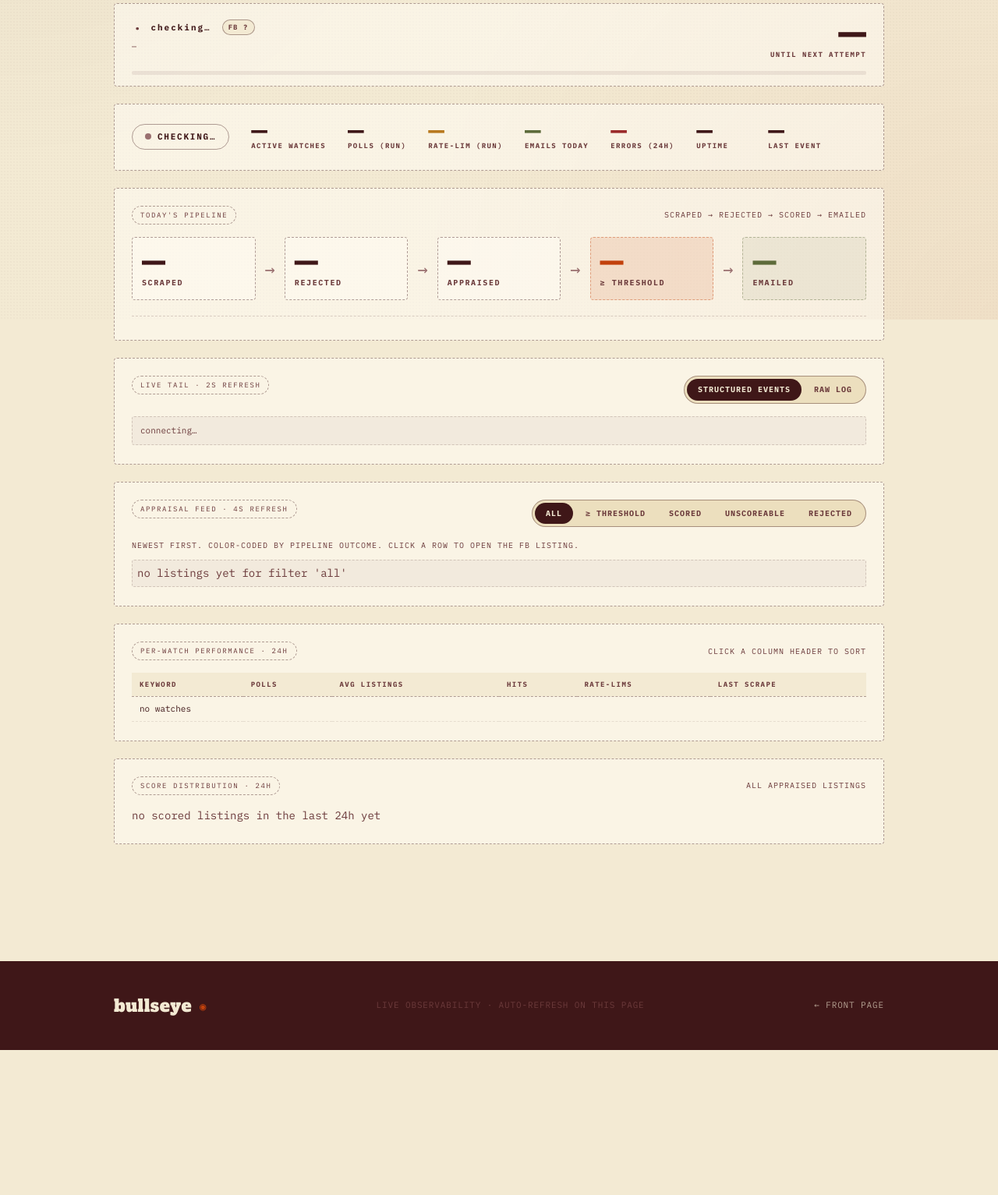
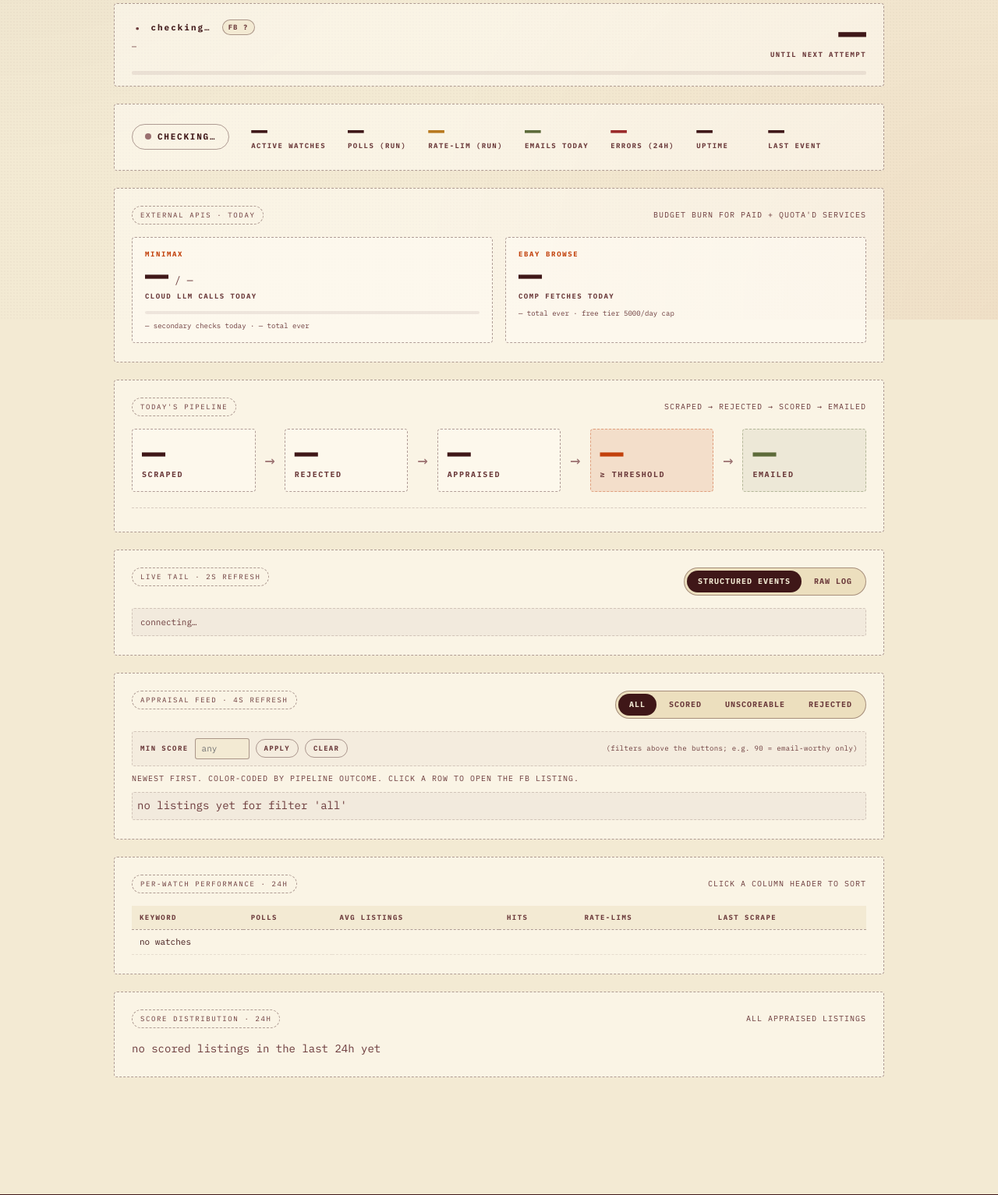
Before and after one commit to reubenlavin08/bullseye, a Flask app: page /dashboard in a window 1280 px wide. Shown: the part 390-1923 px from the top of the page at 78% size. Before the commit the page ends 1737 px from the top, so only its background shows below. Run offline with Flask 3, Linux system fonts and the light colour scheme; data that the repository does not hold is empty; some libraries are stand-ins or nearby versions.

Commit message:
Whole-row clickable comps + score-min filter + external API counters
Three user requests in one batch:

1. 'I want all the comp listings to be linked'
   Both the dashboard comp drawer AND the front-page test-appraiser
   comp list now wrap each row in an <a>, so clicking anywhere on a
   row (not just the title text) opens the actual comp listing in a
   new tab. Hover state added (subtle accent background + dotted
   underline on the title) so the row visually telegraphs that it's
   clickable. Falls back to non-link <li>/<div> when listing_url is
   missing (rare).

2. '≥ Threshold filter is broken — let me filter by an arbitrary
   score instead'
   Removed the fixed '≥ Threshold' canned filter that depended on
   ALERT_SCORE_THRESHOLD env (didn't match user's actual 90 watch
   threshold). Replaced with a numeric input + Apply/Clear buttons:
   user types e.g. 90, presses Apply, feed shows only listings with
   deal_score >= 90 (regardless of canned status filter). Enter key
   also commits. /api/dashboard/appraisal-feed accepts new min_score
   query param, clamped to 0–100.

3. 'Add a section for daily MiniMax + eBay API calls so I can see
   call frequency'
   New 'external apis · today' block above the funnel showing two
   cards:
   - MiniMax: N/budget calls today + progress bar (red when ≥80%
     of budget consumed) + secondary_checks_today + calls_total
   - eBay Browse: calls_today + calls_total
   Backed by new fields on /api/dashboard/summary.external_apis.
   ebay_api events now emitted on every Browse API call (success
   AND failure modes — auth_401/403, http_4xx/5xx, network_error,
   ok). Best-effort recording in scraper/ebay.py never raises so
   an observability bug can't break a real comp fetch.

Bonus diagnostic to user: confirmed scheduler ran continuously
overnight EXCEPT for a 5-hour gap (23:10 → 04:12) when the laptop
slept. Scheduler resumed cleanly on wake; 295 listings scraped + 244
scored over the audit window. Suggest Power & sleep → Never on AC.

219 unit tests pass.

```diff
--- a/webapp/app.py
+++ b/webapp/app.py
@@ -630,6 +630,37 @@ def api_dashboard_summary():
             )
             active_w, total_w = cur.fetchone()
 
+            # External API counters — useful for tracking daily spend
+            # / quota burn. minimax_call events are recorded by the
+            # MiniMax client (success or failure both count toward
+            # daily budget). ebay_api events would count Browse calls
+            # — we don't currently emit them but compute the count
+            # graceful-zero so the field stays stable.
+            cur.execute(
+                """SELECT
+                       COUNT(*) FILTER (WHERE event_type='minimax_call'
+                            AND created_at >= NOW()::date) AS minimax_today,
+                       COUNT(*) FILTER (WHERE event_type='minimax_call'
+                            AND created_at >= NOW()::date
+                            AND (detail->>'success')::bool = TRUE) AS minimax_today_ok,
+                       COUNT(*) FILTER (WHERE event_type='minimax_call') AS minimax_total,
+                       COUNT(*) FILTER (WHERE event_type='secondary_check'
+                            AND created_at >= NOW()::date) AS sec_check_today,
+                       COUNT(*) FILTER (WHERE event_type='ebay_api'
+                            AND created_at >= NOW()::date) AS ebay_today,
+                       COUNT(*) FILTER (WHERE event_type='ebay_api') AS ebay_total
+                   FROM scheduler_events""",
+            )
+            (mm_today, mm_today_ok, mm_total,
+             sc_today, ebay_today, ebay_total) = cur.fetchone()
+
+    # Pull MiniMax budget cap from the env so the UI can show
+    # 'X/Y used today' without hardcoding the number.
+    try:
+        mm_budget = int(os.environ.get("MINIMAX_DAILY_BUDGET", "20"))
+    except (TypeError, ValueError):
+        mm_budget = 20
+
     poll_timer = _compute_poll_timer()
 
     return jsonify({
@@ -651,6 +682,19 @@ def api_dashboard_summary():
         },
         "scheduler_booted_at": last_boot.isoformat() if last_boot else None,
         "poll_timer": poll_timer,
+        "external_apis": {
+            "minimax": {
+                "calls_today": int(mm_today or 0),
+                "calls_today_succeeded": int(mm_today_ok or 0),
+                "calls_total": int(mm_total or 0),
+                "daily_budget": mm_budget,
+                "secondary_checks_today": int(sc_today or 0),
+            },
+            "ebay": {
+                "calls_today": int(ebay_today or 0),
+                "calls_total": int(ebay_total or 0),
+            },
+        },
         "funnel_today": {
             "scraped": scraped,
             "rejected": rej,
@@ -822,11 +866,27 @@ def api_dashboard_appraisal_feed():
     limit = max(1, min(limit, 200))
     filt = (request.args.get("filter") or "all").lower()
     since_id = request.args.get("since_id") or None
+    # Score-min filter: explicit numeric threshold from the UI. Lets
+    # the user dial in 75/80/85/90 etc. without depending on a fixed
+    # 'threshold' env value that may not match their watch threshold.
+    try:
+        min_score_raw = request.args.get("min_score")
+        min_score = int(min_score_raw) if min_score_raw not in (None, "") else None
+    except (TypeError, ValueError):
+        min_score = None
+    if min_score is not None:
+        min_score = max(0, min(100, min_score))
 
     where_clauses = []
     params: list = []
 
-    if filt == "passed":
+    if min_score is not None:
+        where_clauses.append(
+            "l.appraised = TRUE AND l.rejected = FALSE "
+            "AND l.deal_score >= %s"
+        )
+        params.append(min_score)
+    elif filt == "passed":
         where_clauses.append(
             "l.appraised = TRUE AND l.rejected = FALSE "
             "AND l.deal_score >= %s"
--- a/webapp/static/dashboard.css
+++ b/webapp/static/dashboard.css
@@ -232,6 +232,74 @@
     color: var(--fg-muted);
 }
 
+/* ---------- 1b. External API counters ---------- */
+
+.ext-api-grid {
+    display: grid;
+    grid-template-columns: repeat(auto-fit, minmax(240px, 1fr));
+    gap: 16px;
+}
+.ext-api-card {
+    border: 1px dashed var(--border-strong);
+    border-radius: var(--radius);
+    padding: 14px 16px;
+    background: rgba(255, 252, 244, 0.55);
+    display: flex;
+    flex-direction: column;
+    gap: 4px;
+}
+.ext-api-name {
+    font-family: var(--font-mono);
+    font-size: 9px;
+    font-weight: 700;
+    letter-spacing: 0.18em;
+    text-transform: uppercase;
+    color: var(--accent);
+}
+.ext-api-stat {
+    display: flex;
+    align-items: baseline;
+    gap: 8px;
+    line-height: 1;
+}
+.ext-api-num {
+    font-family: var(--font-slab);
+    font-size: 32px;
+    color: var(--fg);
+}
+.ext-api-of {
+    font-family: var(--font-mono);
+    font-size: 13px;
+    color: var(--fg-muted);
+}
+.ext-api-label {
+    font-family: var(--font-mono);
+    font-size: 9px;
+    font-weight: 700;
+    letter-spacing: 0.16em;
+    text-transform: uppercase;
+    color: var(--fg-muted);
+}
+.ext-api-bar-wrap {
+    height: 4px;
+    background: rgba(63, 23, 24, 0.08);
+    border-radius: 999px;
+    overflow: hidden;
+    margin-top: 8px;
+}
+.ext-api-bar {
+    height: 100%;
+    width: 0;
+    background: var(--good);
+    transition: width 600ms var(--ease), background 200ms var(--ease);
+}
+.ext-api-bar[data-full="yes"] { background: var(--bad); }
+.ext-api-meta {
+    font-family: var(--font-mono);
+    font-size: 9px;
+    margin-top: 4px;
+}
+
 /* ---------- 2. Funnel ------------- */
 
 .funnel {
@@ -380,6 +448,46 @@
 }
 .log-line.log-warn  { color: var(--warn); }
 .log-line.log-error { color: var(--bad); }
+
+/* Score-min toolbar — small input + apply/clear buttons */
+.appraisal-toolbar {
+    display: flex;
+    align-items: center;
+    gap: 8px;
+    padding: 8px 10px;
+    margin-bottom: 8px;
+    border: 1px dashed var(--border);
+    border-radius: var(--radius-sm);
+    background: rgba(63, 23, 24, 0.03);
+    font-family: var(--font-mono);
+    font-size: 10px;
+    flex-wrap: wrap;
+}
+.appraisal-toolbar label {
+    font-size: 9px;
+    letter-spacing: 0.16em;
+    text-transform: uppercase;
+    font-weight: 700;
+}
+.appraisal-toolbar input[type="number"] {
+    width: 70px;
+    padding: 4px 8px;
+    border: 1px solid var(--border-strong);
+    border-radius: 3px;
+    background: var(--bg);
+    font: inherit;
+    font-size: 11px;
+    color: var(--fg);
+}
+.appraisal-toolbar input[type="number"]:focus {
+    outline: none;
+    border-color: var(--accent);
+}
+.score-min-hint {
+    font-size: 9px;
+    margin-left: auto;
+    letter-spacing: 0.04em;
+}
 
 /* ---------- 4b. Appraisal feed ---------- */
 
@@ -639,6 +747,21 @@ button.apr-comp-chip { font: inherit; font-size: 9px; }
     border-bottom: 1px dashed rgba(63, 23, 24, 0.10);
     font-family: var(--font-mono);
     font-size: 10px;
+    /* Whole row is now an <a> — make it look + behave like one. */
+    text-decoration: none;
+    color: inherit;
+    cursor: pointer;
+    transition: background 120ms var(--ease);
+}
+a.comp-drawer-row:hover {
+    background: rgba(194, 65, 12, 0.06);
+}
+a.comp-drawer-row:hover .comp-drawer-title-cell {
+    color: var(--accent);
+}
+a.comp-drawer-row:focus-visible {
+    outline: 2px solid var(--accent);
+    outline-offset: -2px;
 }
 .comp-drawer-bar {
     position: absolute;
--- a/webapp/static/dashboard.js
+++ b/webapp/static/dashboard.js
@@ -226,6 +226,28 @@
             emailsEl.parentElement.title =
                 `emails today: ${fmtNum(r.emails_today)}\n` +
                 `total ever sent: ${fmtNum(r.emails_total)}`;
+
+            // External API counters block
+            const ext = data.external_apis || {};
+            const mm = ext.minimax || {};
+            const eb = ext.ebay || {};
+            const setText = (id, v) => {
+                const el = document.getElementById(id);
+                if (el) el.textContent = (v == null) ? "—" : fmtNum(v);
+            };
+            setText("mm-calls-today", mm.calls_today);
+            setText("mm-budget", mm.daily_budget);
+            setText("mm-secondary-checks", mm.secondary_checks_today);
+            setText("mm-total", mm.calls_total);
+            setText("ebay-calls-today", eb.calls_today);
+            setText("ebay-total", eb.calls_total);
+            const mmBar = document.getElementById("mm-bar");
+            if (mmBar && mm.daily_budget > 0) {
+                const pct = Math.min(100, (mm.calls_today / mm.daily_budget) * 100);
+                mmBar.style.width = pct.toFixed(1) + "%";
+                // Color scales red as budget is consumed.
+                mmBar.dataset.full = pct >= 80 ? "yes" : "no";
+            }
 
             document.getElementById("stat-errors").textContent = fmtNum(r.pipeline_errors_24h);
             document.getElementById("stat-uptime").textContent =
@@ -459,6 +481,7 @@
     // --- 4b: appraisal feed -------------------------------------------
 
     let appraisalFilter = "all";
+    let appraisalMinScore = null;     // null = no min-score gate
 
     function setupAppraisalFilters() {
         const wrap = document.getElementById("appraisal-filters");
@@ -471,6 +494,26 @@
                 appraisalFilter = btn.dataset.filter || "all";
                 refreshAppraisalFeed();
             });
+        });
+
+        // Score-min input — applies an arbitrary numeric filter on top
+        // of (or instead of) the canned status filter. Blank = no min.
+        const input = document.getElementById("score-min-input");
+        const apply = document.getElementById("score-min-apply");
+        const clear = document.getElementById("score-min-clear");
+        const commit = () => {
+            const v = parseInt(input.value, 10);
+            appraisalMinScore = (isNaN(v) || v < 0 || v > 100) ? null : v;
+            refreshAppraisalFeed();
+        };
+        if (apply) apply.addEventListener("click", commit);
+        if (clear) clear.addEventListener("click", () => {
+            input.value = "";
+            appraisalMinScore = null;
+            refreshAppraisalFeed();
+        });
+        if (input) input.addEventListener("keydown", (e) => {
+            if (e.key === "Enter") { e.preventDefault(); commit(); }
         });
     }
 
@@ -542,20 +585,27 @@
                 `mean $${Math.round(data.mean)} · range $${Math.round(data.min)}–$${Math.round(data.max)}`;
             const max = data.max || 1;
             const median = data.median || 0;
+            // Each row is a full-width clickable link to the actual
+            // comp listing (title field alone was too small a target —
+            // user wanted the entire row to be clickable). Renders as
+            // <a class="comp-drawer-row"> so any click on the price,
+            // title, location, or empty space opens the listing.
             drawer.querySelector(".comp-drawer-body").innerHTML = rows.map((r) => {
                 const pct = (r.price / max) * 100;
                 const nearMed = median && Math.abs(r.price - median) / median < 0.15;
                 const cls = nearMed ? "comp-drawer-row near-median" : "comp-drawer-row";
-                const titleHTML = r.listing_url
-                    ? `<a href="${r.listing_url}" target="_blank" rel="noopener">${escapeHtml(r.title || "(no title)")}</a>`
-                    : escapeHtml(r.title || "(no title)");
+                const href = r.listing_url || "#";
+                const tag = r.listing_url ? "a" : "div";
+                const linkAttrs = r.listing_url
+                    ? `href="${escapeHtml(href)}" target="_blank" rel="noopener"`
+                    : "";
                 return `
-                    <div class="${cls}">
+                    <${tag} class="${cls}" ${linkAttrs}>
                         <div class="comp-drawer-bar" style="width:${pct.toFixed(1)}%"></div>
                         <span class="comp-drawer-price">$${Math.round(r.price)}</span>
-                        <span class="comp-drawer-title-cell">${titleHTML}</span>
+                        <span class="comp-drawer-title-cell">${escapeHtml(r.title || "(no title)")}</span>
                         <span class="comp-drawer-loc">${escapeHtml(r.location || "")}</span>
-                    </div>`;
+                    </${tag}>`;
             }).join("");
         } catch (err) {
             drawer.querySelector(".comp-drawer-meta").textContent = "Failed to load comps: " + err.message;
@@ -696,8 +746,13 @@
     async function refreshAppraisalFeed() {
         try {
             // 200 listings keeps a multi-hour history visible. The feed
-            // itself is scrollable; the API caps at 200 anyway.
-            const url = `/api/dashboard/appraisal-feed?filter=${appraisalFilter}&limit=200`;
+            // itself is scrollable; the API caps at 200 anyway. The
+            // optional min_score query param overrides the canned
+            // status filter when set.
+            let url = `/api/dashboard/appraisal-feed?filter=${appraisalFilter}&limit=200`;
+            if (appraisalMinScore != null) {
+                url += `&min_score=${appraisalMinScore}`;
+            }
             const data = await (await fetch(url)).json();
             const wrap = document.getElementById("appraisal-feed");
             const listings = data.listings || [];
--- a/webapp/templates/dashboard.html
+++ b/webapp/templates/dashboard.html
@@ -76,6 +76,42 @@
             <div class="status-stat"><span class="stat-num" id="stat-last">—</span><small>last event</small></div>
         </section>
 
+        <!-- 1b. External API counters (MiniMax + eBay) -->
+        <section class="dash-block ext-api-block">
+            <div class="dash-block-head">
+                <span class="receipt-stamp">external apis · today</span>
+                <span class="muted dash-block-sub">budget burn for paid + quota'd services</span>
+            </div>
+            <div class="ext-api-grid">
+                <div class="ext-api-card" id="ext-minimax">
+                    <div class="ext-api-name">MiniMax</div>
+                    <div class="ext-api-stat">
+                        <span class="ext-api-num" id="mm-calls-today">—</span>
+                        <span class="ext-api-of">/ <span id="mm-budget">—</span></span>
+                    </div>
+                    <div class="ext-api-label">cloud LLM calls today</div>
+                    <div class="ext-api-bar-wrap">
+                        <div class="ext-api-bar" id="mm-bar"></div>
+                    </div>
+                    <div class="ext-api-meta muted">
+                        <span id="mm-secondary-checks">—</span> secondary checks today ·
+                        <span id="mm-total">—</span> total ever
+                    </div>
+                </div>
+                <div class="ext-api-card" id="ext-ebay">
+                    <div class="ext-api-name">eBay Browse</div>
+                    <div class="ext-api-stat">
+                        <span class="ext-api-num" id="ebay-calls-today">—</span>
+                    </div>
+                    <div class="ext-api-label">comp fetches today</div>
+                    <div class="ext-api-meta muted">
+                        <span id="ebay-total">—</span> total ever ·
+                        <span class="muted">free tier 5000/day cap</span>
+                    </div>
+                </div>
+            </div>
+        </section>
+
         <!-- 2. Pipeline funnel -->
         <section class="dash-block">
             <div class="dash-block-head">
@@ -126,11 +162,18 @@
                 <span class="receipt-stamp">appraisal feed · 4s refresh</span>
                 <div class="dash-tabs" id="appraisal-filters">
                     <button class="dash-tab is-active" data-filter="all">All</button>
-                    <button class="dash-tab" data-filter="passed">≥ Threshold</button>
                     <button class="dash-tab" data-filter="scored">Scored</button>
                     <button class="dash-tab" data-filter="unscoreable">Unscoreable</button>
                     <button class="dash-tab" data-filter="rejected">Rejected</button>
                 </div>
+            </div>
+            <div class="appraisal-toolbar">
+                <label for="score-min-input" class="muted">min score</label>
+                <input type="number" id="score-min-input" min="0" max="100" placeholder="any"
+                       title="Show only listings with deal_score ≥ this. Leave blank for no minimum.">
+                <button type="button" class="btn-tiny" id="score-min-apply">apply</button>
+                <button type="button" class="btn-tiny" id="score-min-clear">clear</button>
+                <span class="muted score-min-hint">(filters above the buttons; e.g. 90 = email-worthy only)</span>
             </div>
             <div class="muted dash-block-sub" style="margin-bottom:10px;">
                 Newest first. Color-coded by pipeline outcome. Click a row to open the FB listing.
```
Also changed, not shown: src/deal_finder/scraper/ebay.py (+27 -0 lines), webapp/static/app.js (+13 -6 lines), webapp/static/styles.css (+21 -11 lines).
